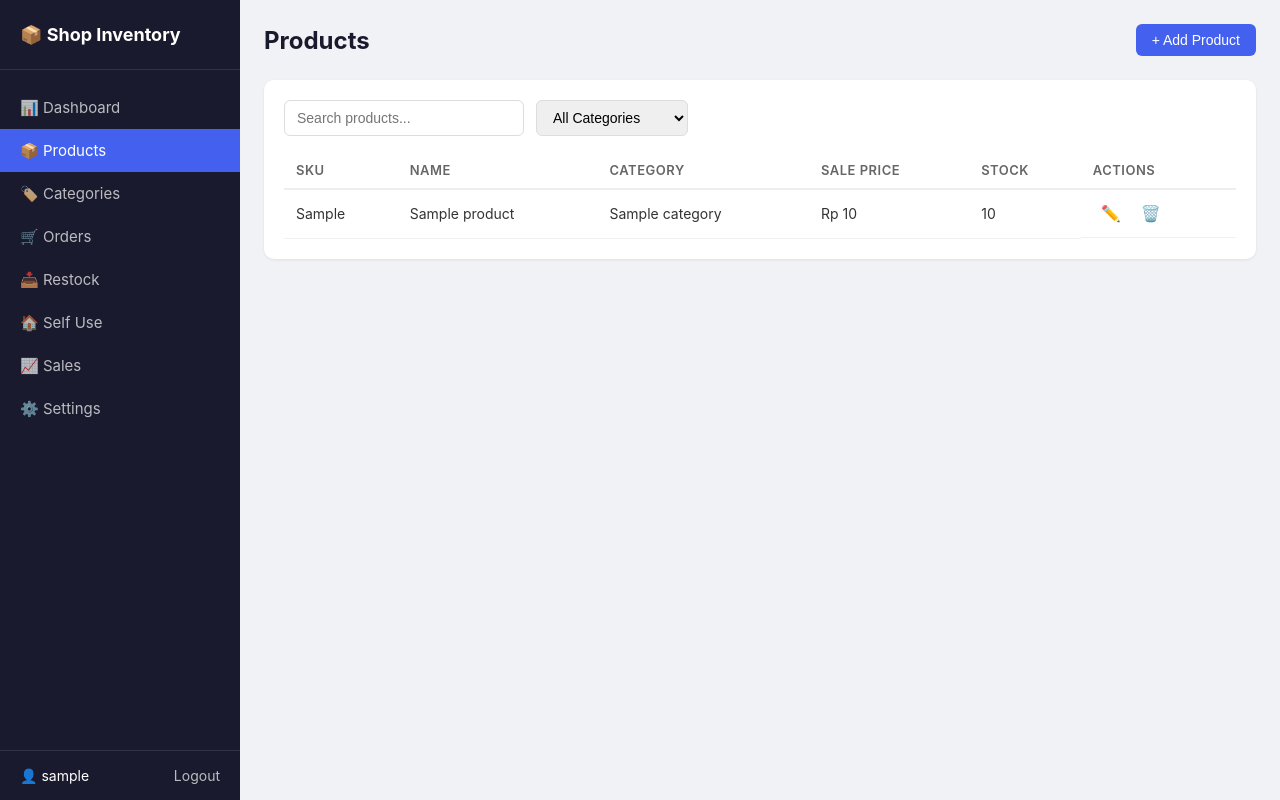
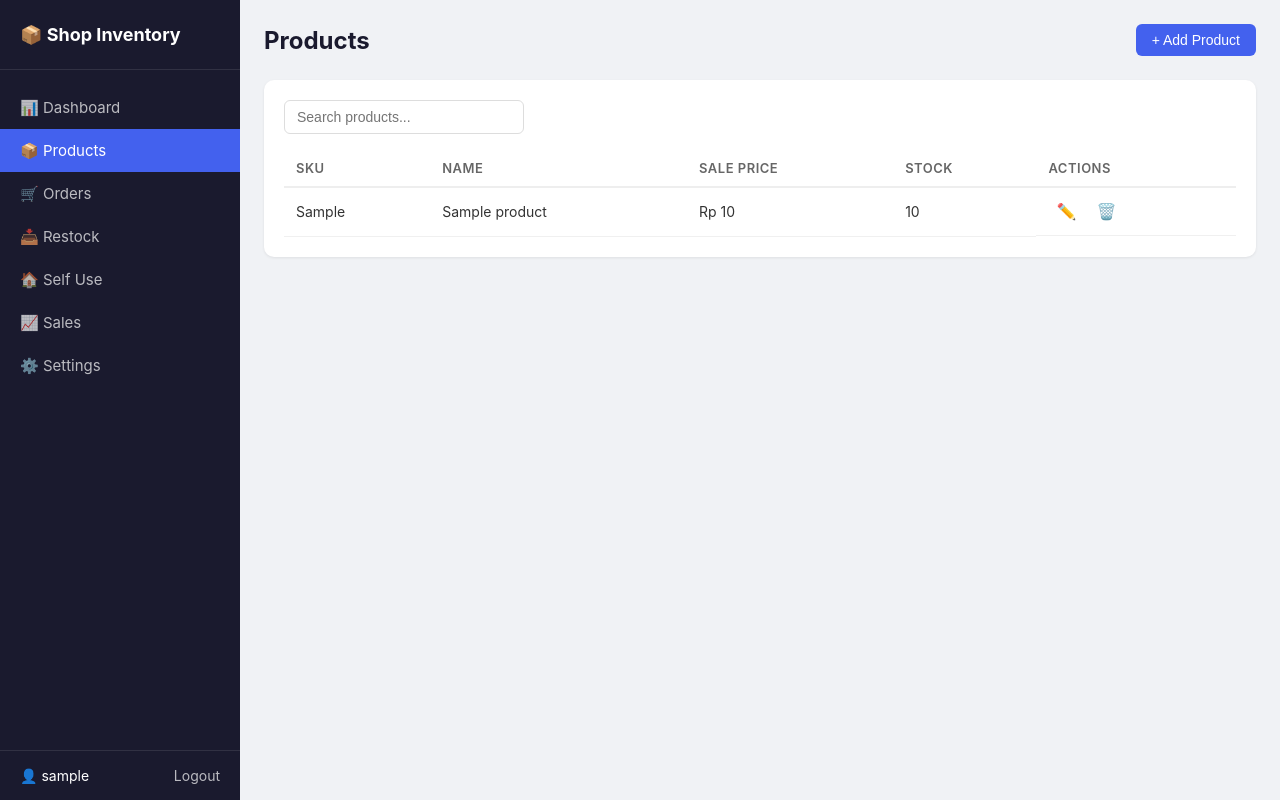
Before and after one commit to Dimasyoga/shop-inventory, a Flask app: page /products in a window 1280 px wide. Run offline with Flask 3, Linux system fonts and the light colour scheme; the visitor is signed in with stand-in values (Sample User, id 1); tables that the repository leaves empty hold one stand-in row (values such as "Sample post").

Commit message:
feat!: remove product categories
Categories cost a step at product creation and returned nothing over
plain SKUs. The live database bears that out: three category names
existed and not one product was assigned to any of them.

Gone are the /categories page, its four API routes, the column and
filter on the products page, the field in the product form, and the
sixteen translation keys that only those surfaces used.

The migration is this app's first destructive one. products.category_id
is named in a table-level FOREIGN KEY and SQLite rejects DROP COLUMN for
such a column, so products is rebuilt: the old table is renamed aside
under legacy_alter_table=ON, which keeps the foreign keys in
order_items, stock_logs, restock_items and self_use_items from being
rewritten to follow it, and the replacement takes the real name before
enforcement comes back on. Rows carry their ids across because every
other table references products(id), and the migration aborts on a
non-empty PRAGMA foreign_key_check rather than leaving the shop running
on a store whose history no longer resolves.

Upgrading drops the categories table for good. tests/test_migrations.py
builds a pre-removal database with orders and stock logs hanging off
non-contiguous product ids and asserts what survives.

```diff
--- a/app.py
+++ b/app.py
@@ -89,7 +89,6 @@ def _validate_product(data):
     return {
         'name': name,
         'sku': sku,
-        'category_id': data.get('category_id') or None,
         'price': price,
         'reorder_threshold': threshold,
     }, None
@@ -197,10 +196,9 @@ def dashboard():
         LIMIT 5
     """).fetchall()
     low_stock_products = db.execute("""
-        SELECT p.*, c.name as category_name FROM products p
-        LEFT JOIN categories c ON p.category_id = c.id
-        WHERE p.is_archived = 0 AND p.stock_qty <= p.reorder_threshold
-        ORDER BY p.stock_qty ASC
+        SELECT * FROM products
+        WHERE is_archived = 0 AND stock_qty <= reorder_threshold
+        ORDER BY stock_qty ASC
         LIMIT 10
     """).fetchall()
     return render_template('dashboard.html',
@@ -218,94 +216,24 @@ def dashboard():
         format_rupiah=format_rupiah
     )
 
-# --- Categories ---
-@app.route('/categories')
-@login_required
-def categories_page():
-    categories = g.db.execute("SELECT * FROM categories ORDER BY name").fetchall()
-    return render_template('categories.html', categories=categories)
-
-@app.route('/api/categories', methods=['GET'])
-@login_required
-def api_categories():
-    categories = g.db.execute("SELECT * FROM categories ORDER BY name").fetchall()
-    return jsonify([dict(r) for r in categories])
-
-@app.route('/api/categories', methods=['POST'])
-@login_required
-def api_create_category():
-    data = _json_body()
-    if data is None:
-        return _err('Invalid JSON body')
-    name = data.get('name')
-    name = name.strip() if isinstance(name, str) else ''
-    if not name:
-        return _err('Name required')
-    try:
-        g.db.execute("INSERT INTO categories (name) VALUES (?)", (name,))
-        g.db.commit()
-        return jsonify({'success': True})
-    except sqlite3.IntegrityError:
-        return _err('Category already exists')
-
-@app.route('/api/categories/<int:id>', methods=['PUT'])
-@login_required
-def api_update_category(id):
-    data = _json_body()
-    if data is None:
-        return _err('Invalid JSON body')
-    name = data.get('name')
-    name = name.strip() if isinstance(name, str) else ''
-    if not name:
-        return _err('Name required')
-    try:
-        g.db.execute("UPDATE categories SET name = ? WHERE id = ?", (name, id))
-        g.db.commit()
-        return jsonify({'success': True})
-    except sqlite3.IntegrityError:
-        return _err('Category already exists')
-
-@app.route('/api/categories/<int:id>', methods=['DELETE'])
-@login_required
-def api_delete_category(id):
-    used = g.db.execute("SELECT COUNT(*) as cnt FROM products WHERE category_id = ?", (id,)).fetchone()['cnt']
-    if used > 0:
-        return _err('Category has products assigned')
-    g.db.execute("DELETE FROM categories WHERE id = ?", (id,))
-    g.db.commit()
-    return jsonify({'success': True})
-
 # --- Products ---
 @app.route('/products')
 @login_required
 def products_page():
-    products = g.db.execute("""
-        SELECT p.*, c.name as category_name
-        FROM products p LEFT JOIN categories c ON p.category_id = c.id
-        WHERE p.is_archived = 0
-        ORDER BY p.name
-    """).fetchall()
-    categories = g.db.execute("SELECT * FROM categories ORDER BY name").fetchall()
-    return render_template('products.html', products=products, categories=categories, format_rupiah=format_rupiah)
+    products = g.db.execute(
+        "SELECT * FROM products WHERE is_archived = 0 ORDER BY name").fetchall()
+    return render_template('products.html', products=products, format_rupiah=format_rupiah)
 
 @app.route('/api/products', methods=['GET'])
 @login_required
 def api_products():
     search = request.args.get('search', '')
-    category = request.args.get('category', '')
-    query = """
-        SELECT p.*, c.name as category_name
-        FROM products p LEFT JOIN categories c ON p.category_id = c.id
-        WHERE p.is_archived = 0
-    """
+    query = "SELECT * FROM products WHERE is_archived = 0"
     params = []
     if search:
-        query += " AND (p.name LIKE ? OR p.sku LIKE ?)"
+        query += " AND (name LIKE ? OR sku LIKE ?)"
         params.extend([f'%{search}%', f'%{search}%'])
-    if category:
-        query += " AND p.category_id = ?"
-        params.append(category)
-    query += " ORDER BY p.name"
+    query += " ORDER BY name"
     products = g.db.execute(query, params).fetchall()
     return jsonify([dict(r) for r in products])
 
@@ -326,10 +254,10 @@ def api_create_product():
         return _err('Stock must be 0 or more')
     try:
         cur = g.db.execute("""
-            INSERT INTO products (name, sku, category_id, price, stock_qty, reorder_threshold)
-            VALUES (?, ?, ?, ?, ?, ?)
-        """, (fields['name'], fields['sku'], fields['category_id'],
-              fields['price'], stock_qty, fields['reorder_threshold']))
+            INSERT INTO products (name, sku, price, stock_qty, reorder_threshold)
+            VALUES (?, ?, ?, ?, ?)
+        """, (fields['name'], fields['sku'], fields['price'], stock_qty,
+              fields['reorder_threshold']))
         g.db.commit()
         return jsonify({'success': True, 'id': cur.lastrowid})
     except sqlite3.IntegrityError:
@@ -348,10 +276,10 @@ def api_update_product(id):
         # stock_qty is deliberately not updatable here: overwriting it from a stale edit
         # form would erase concurrent sales. Stock changes go through orders and restock.
         g.db.execute("""
-            UPDATE products SET name=?, sku=?, category_id=?, price=?, reorder_threshold=?, updated_at=CURRENT_TIMESTAMP
+            UPDATE products SET name=?, sku=?, price=?, reorder_threshold=?, updated_at=CURRENT_TIMESTAMP
             WHERE id=?
-        """, (fields['name'], fields['sku'], fields['category_id'],
-              fields['price'], fields['reorder_threshold'], id))
+        """, (fields['name'], fields['sku'], fields['price'],
+              fields['reorder_threshold'], id))
         g.db.commit()
         return jsonify({'success': True})
     except sqlite3.IntegrityError:
--- a/static/js/app.js
+++ b/static/js/app.js
@@ -126,60 +126,21 @@ function saveAccount(e) {
     }).catch(err => showToast(err.message, 'error'));
 }
 
-/* ===== Categories ===== */
-function openCategoryModal(id = null, name = '') {
-    document.getElementById('catId').value = id || '';
-    document.getElementById('catName').value = name;
-    document.getElementById('catModalTitle').textContent = id ? t('Edit Category') : t('Add Category');
-    document.getElementById('categoryModal').classList.add('active');
-}
-function closeCategoryModal() { document.getElementById('categoryModal').classList.remove('active'); }
-
-function editCategory(id, name) { openCategoryModal(id, name); }
-
-function deleteCategory(id) {
-    if (!confirm(t('Delete this category?'))) return;
-    api('/api/categories/' + id, 'DELETE').then(d => {
-        if (d.success) {
-            showToast(t('Category deleted'));
-            location.reload();
-        } else showToast(d.error, 'error');
-    });
-}
-
-function saveCategory(e) {
-    e.preventDefault();
-    const id = document.getElementById('catId').value;
-    const name = document.getElementById('catName').value.trim();
-    if (!name) return;
-    const method = id ? 'PUT' : 'POST';
-    const url = id ? '/api/categories/' + id : '/api/categories';
-    api(url, method, { name }).then(d => {
-        if (d.success) {
-            showToast(t('Category saved'));
-            location.reload();
-        } else showToast(d.error, 'error');
-    });
-}
-
 /* ===== Products ===== */
 function loadProducts() {
     const search = document.getElementById('searchProduct').value;
-    const category = document.getElementById('filterCategory').value;
     let url = '/api/products?';
     if (search) url += 'search=' + encodeURIComponent(search) + '&';
-    if (category) url += 'category=' + category + '&';
     fetch(url).then(r => r.json()).then(products => {
         const tbody = document.getElementById('productsBody');
         if (!products.length) {
-            tbody.innerHTML = `<tr><td colspan="6" class="empty-row">${t('No products found')}</td></tr>`;
+            tbody.innerHTML = `<tr><td colspan="5" class="empty-row">${t('No products found')}</td></tr>`;
             return;
         }
         tbody.innerHTML = products.map(p => `
             <tr>
                 <td>${escapeHtml(p.sku || '-')}</td>
                 <td>${escapeHtml(p.name)}</td>
-                <td>${escapeHtml(p.category_name || '-')}</td>
                 <td>${formatRupiah(p.price)}</td>
                 <td>${p.stock_qty}</td>
                 <td class="action-cell">
@@ -204,7 +165,6 @@ function openProductModal(id = null) {
                 document.getElementById('productId').value = p.id;
                 document.getElementById('productName').value = p.name;
                 document.getElementById('productSku').value = p.sku || '';
-                document.getElementById('productCategory').value = p.category_id || '';
                 document.getElementById('productPrice').value = p.price;
                 document.getElementById('productStock').value = p.stock_qty;
                 document.getElementById('productStock').disabled = true;
@@ -226,7 +186,6 @@ function saveProduct(e) {
     const data = {
         name: document.getElementById('productName').value,
         sku: document.getElementById('productSku').value,
-        category_id: document.getElementById('productCategory').value || null,
         price: parseFloat(document.getElementById('productPrice').value) || 0,
         reorder_threshold: parseInt(document.getElementById('productThreshold').value) || 0
     };
--- a/templates/base.html
+++ b/templates/base.html
@@ -15,7 +15,6 @@
         <ul class="nav-links">
             <li><a href="{{ url_for('dashboard') }}" class="{% if request.endpoint == 'dashboard' %}active{% endif %}">📊 {{ t('Dashboard') }}</a></li>
             <li><a href="{{ url_for('products_page') }}" class="{% if request.endpoint == 'products_page' %}active{% endif %}">📦 {{ t('Products') }}</a></li>
-            <li><a href="{{ url_for('categories_page') }}" class="{% if request.endpoint == 'categories_page' %}active{% endif %}">🏷️ {{ t('Categories') }}</a></li>
             <li><a href="{{ url_for('orders_page') }}" class="{% if request.endpoint == 'orders_page' %}active{% endif %}">🛒 {{ t('Orders') }}</a></li>
             <li><a href="{{ url_for('restock_page') }}" class="{% if request.endpoint == 'restock_page' %}active{% endif %}">📥 {{ t('Restock') }}</a></li>
             <li><a href="{{ url_for('self_use_page') }}" class="{% if request.endpoint == 'self_use_page' %}active{% endif %}">🏠 {{ t('Self Use') }}</a></li>
--- a/templates/products.html
+++ b/templates/products.html
@@ -9,16 +9,10 @@
 <div class="card">
     <div class="table-controls">
         <input type="text" id="searchProduct" class="search-input" placeholder="{{ t('Search products...') }}" oninput="loadProducts()">
-        <select id="filterCategory" onchange="loadProducts()">
-            <option value="">{{ t('All Categories') }}</option>
-            {% for c in categories %}
-            <option value="{{ c['id'] }}">{{ c['name'] }}</option>
-            {% endfor %}
-        </select>
     </div>
     <table class="data-table" id="productsTable">
         <thead>
-            <tr><th>{{ t('SKU') }}</th><th>{{ t('Name') }}</th><th>{{ t('Category') }}</th><th>{{ t('Sale Price') }}</th><th>{{ t('Stock') }}</th><th>{{ t('Actions') }}</th></tr>
+            <tr><th>{{ t('SKU') }}</th><th>{{ t('Name') }}</th><th>{{ t('Sale Price') }}</th><th>{{ t('Stock') }}</th><th>{{ t('Actions') }}</th></tr>
         </thead>
         <tbody id="productsBody">
         </tbody>
@@ -41,15 +35,6 @@
             <div class="form-group">
                 <label>{{ t('SKU') }}</label>
                 <input type="text" id="productSku">
-            </div>
-            <div class="form-group">
-                <label>{{ t('Category') }}</label>
-                <select id="productCategory">
-                    <option value="">{{ t('None') }}</option>
-                    {% for c in categories %}
-                    <option value="{{ c['id'] }}">{{ c['name'] }}</option>
-                    {% endfor %}
-                </select>
             </div>
             <div class="form-row">
                 <div class="form-group">
```
Also changed, not shown: AGENTS.md (+9 -1 lines), database.py (+50 -9 lines), i18n.py (+0 -19 lines), templates/categories.html (deleted, +0 -51 lines), tests/test_bugfixes.py (+0 -7 lines), tests/test_endpoints.py (+2 -4 lines), tests/test_migrations.py (added, +155 -0 lines), README.md.
